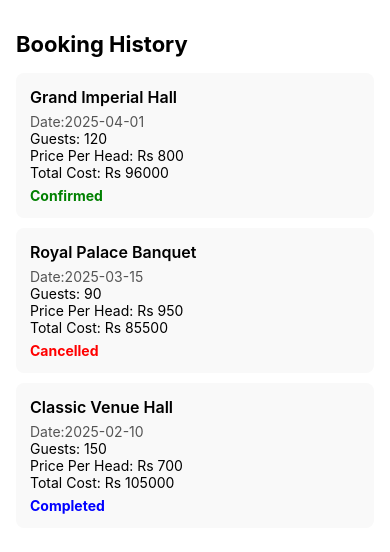
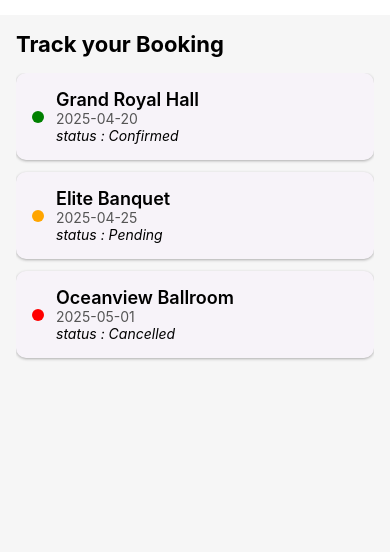
Before and after one commit to Qashu02/FYP, a React Native app in the folder MyNewProject/: screen / in a window 390 px wide. Shown: the top 552 px of the page. Built offline with nearby package versions, Linux system fonts and the light colour scheme.

Commit message:
Booking Tracking History

```diff
--- a/MyNewProject/App.js
+++ b/MyNewProject/App.js
@@ -7,12 +7,13 @@ import { View,StyleSheet } from 'react-native';
 
 import BookingHistory from './Screens/BookingHistoryScreen';
 import BookingHistoryScreen from './Screens/BookingHistoryScreen';
+import BookingTrackingScreen from './Screens/BookingTrackingScreen';
 
 export default function App() {
   return (
     <View style={styles.container}>
 
-<BookingHistoryScreen/>
+<BookingTrackingScreen/>
     </View>
 
 
--- a/MyNewProject/Screens/BookingHistoryScreen.js
+++ b/MyNewProject/Screens/BookingHistoryScreen.js
@@ -37,7 +37,7 @@ const renderItem = ({item}) => {
     <Text style={styles.hallName}>{item.hallName}</Text>
     <View style={styles.details}>
 
-<Text  style={styles.details}>Date:{item.date}</Text>
+<Text  >Date:{item.date}</Text>
 <Text >Guests: {item.guests}</Text>
 <Text>Price Per Head: Rs {item.pricePerHead}</Text>
 <Text>Total Cost: Rs {totalCost}</Text>
--- /dev/null
+++ b/MyNewProject/Screens/BookingTrackingScreen.js
@@ -0,0 +1,112 @@
+import { FlatList, StyleSheet, Text, View } from 'react-native'
+import React from 'react'
+import { Card } from 'react-native-paper';
+export default function BookingTrackingScreen() {
+    const bookings = [
+        {
+          id: '1',
+          hallName: 'Grand Royal Hall',
+          date: '2025-04-20',
+          status: 'Confirmed',
+        },
+        {
+          id: '2',
+          hallName: 'Elite Banquet',
+          date: '2025-04-25',
+          status: 'Pending',
+        },
+        {
+          id: '3',
+          hallName: 'Oceanview Ballroom',
+          date: '2025-05-01',
+          status: 'Cancelled',
+        },
+      ];
+
+      const renderStatusIndicator =(status)=>{
+        switch  (status){
+            case 'Confirmed':
+                return 'green';
+              case 'Pending':
+                return 'orange';
+              case 'Cancelled':
+                return 'red';
+              default:
+                return 'gray';
+        }
+
+      }
+      const renderItem=({item})=>{
+        return(
+
+ <Card style={styles.card}>
+    <View style={styles.row}>
+        <View style={[styles.statusIndicator,{ backgroundColor: renderStatusIndicator(item.status)}]}/>
+        <View>
+            <Text style={styles.hallName}>{item.hallName}</Text>
+            <Text style={styles.date}>{item.date}</Text>
+            <Text style={styles.status}>status : {item.status}</Text>
+        </View>
+    </View>
+
+ </Card>
+        )
+      }
+
+  return (
+    <View style={styles.container}>
+        <Text style={styles.title}>Track your Booking</Text>
+     <FlatList
+     data={bookings}
+     keyExtractor={(item)=>item.id}
+     renderItem={renderItem}
+     style={styles.list}
+     />
+
+    </View>
+  )
+}
+
+const styles = StyleSheet.create({
+    container: {
+      flex: 1,
+      padding: 16,
+      backgroundColor: '#f6f6f6',
+      marginTop:15
+    },
+    title: {
+      fontSize: 22,
+      fontWeight: 'bold',
+      marginBottom: 16,
+    },
+    list: {
+      paddingBottom: 16,
+    },
+    card: {
+      marginBottom: 12,
+      padding: 16,
+      borderRadius: 10,
+    },
+    row: {
+      flexDirection: 'row',
+      alignItems: 'center',
+    },
+    statusIndicator: {
+      width: 12,
+      height: 12,
+      borderRadius: 6,
+      marginRight: 12,
+    },
+    hallName: {
+      fontSize: 18,
+      fontWeight: '600',
+    },
+    date: {
+      fontSize: 14,
+      color: '#555',
+    },
+    status: {
+      fontSize: 14,
+      fontStyle: 'italic',
+    },
+  });
--- a/MyNewProject/package.json
+++ b/MyNewProject/package.json
@@ -18,6 +18,7 @@
     "react": "18.3.1",
     "react-native": "0.76.9",
     "react-native-gesture-handler": "~2.20.2",
+    "react-native-paper": "^5.13.1",
     "react-native-reanimated": "~3.16.1",
     "react-native-safe-area-context": "4.12.0",
     "react-native-screens": "~4.4.0"
```
Also changed, not shown: 1 other file (tests, documents, lock files or other folders).
